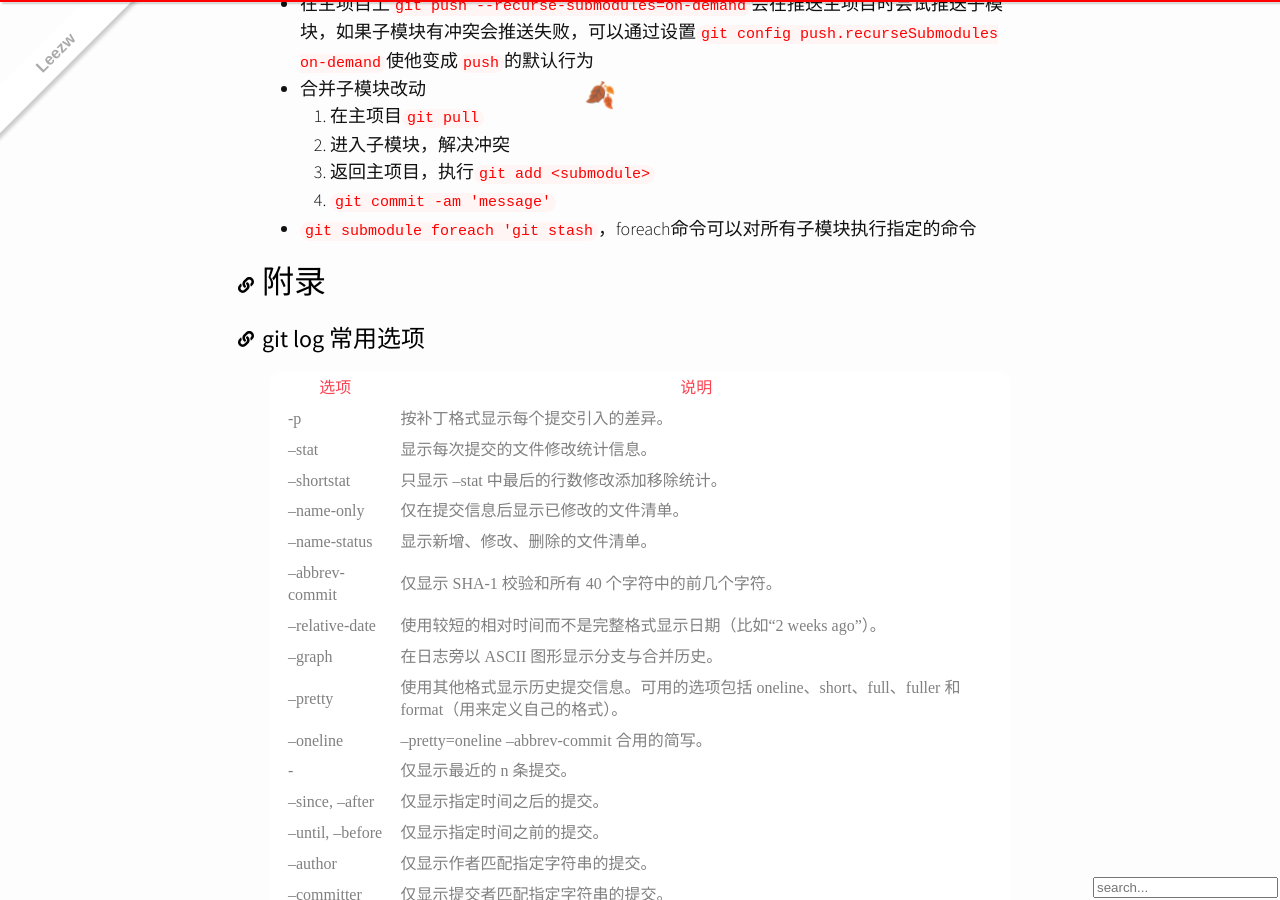
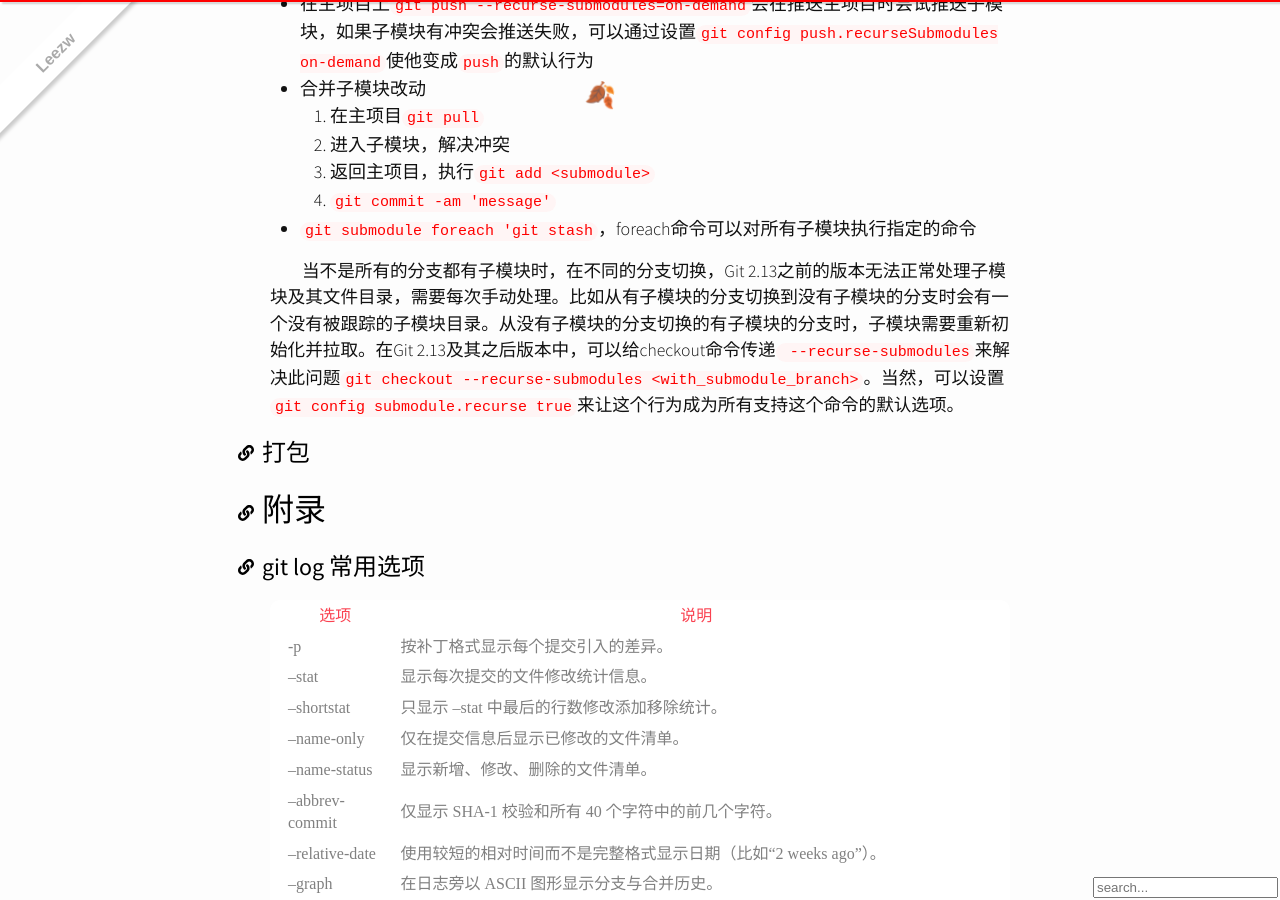
Before and after one commit to quantum-li/quantum-li.github.io, a Jekyll site: the page built from _article/2020-11-02-git-reference.md, in a window 1280 px wide and 900 px high, scrolled down 20629 px. Built offline with Jekyll 4.4.1, drawn with Linux system fonts in a browser that asks for light colours; nearby versions of some CDN libraries; comment, search, counter and statistics services are not loaded.

Commit message:
2020-12-21 16:16:41

```diff
--- a/_article/2020-11-02-git-reference.md
+++ b/_article/2020-11-02-git-reference.md
@@ -514,6 +514,12 @@ git submodule update --init --recursive
   4. `git commit -am 'message'`
 + `git submodule foreach 'git stash`，foreach命令可以对所有子模块执行指定的命令
 
+当不是所有的分支都有子模块时，在不同的分支切换，Git 2.13之前的版本无法正常处理子模块及其文件目录，需要每次手动处理。比如从有子模块的分支切换到没有子模块的分支时会有一个没有被跟踪的子模块目录。从没有子模块的分支切换的有子模块的分支时，子模块需要重新初始化并拉取。在Git 2.13及其之后版本中，可以给checkout命令传递` --recurse-submodules`来解决此问题`git checkout --recurse-submodules <with_submodule_branch>`。当然，可以设置`git config submodule.recurse true`来让这个行为成为所有支持这个命令的默认选项。
+
+## 打包
+
+
+
 
 
 
```
